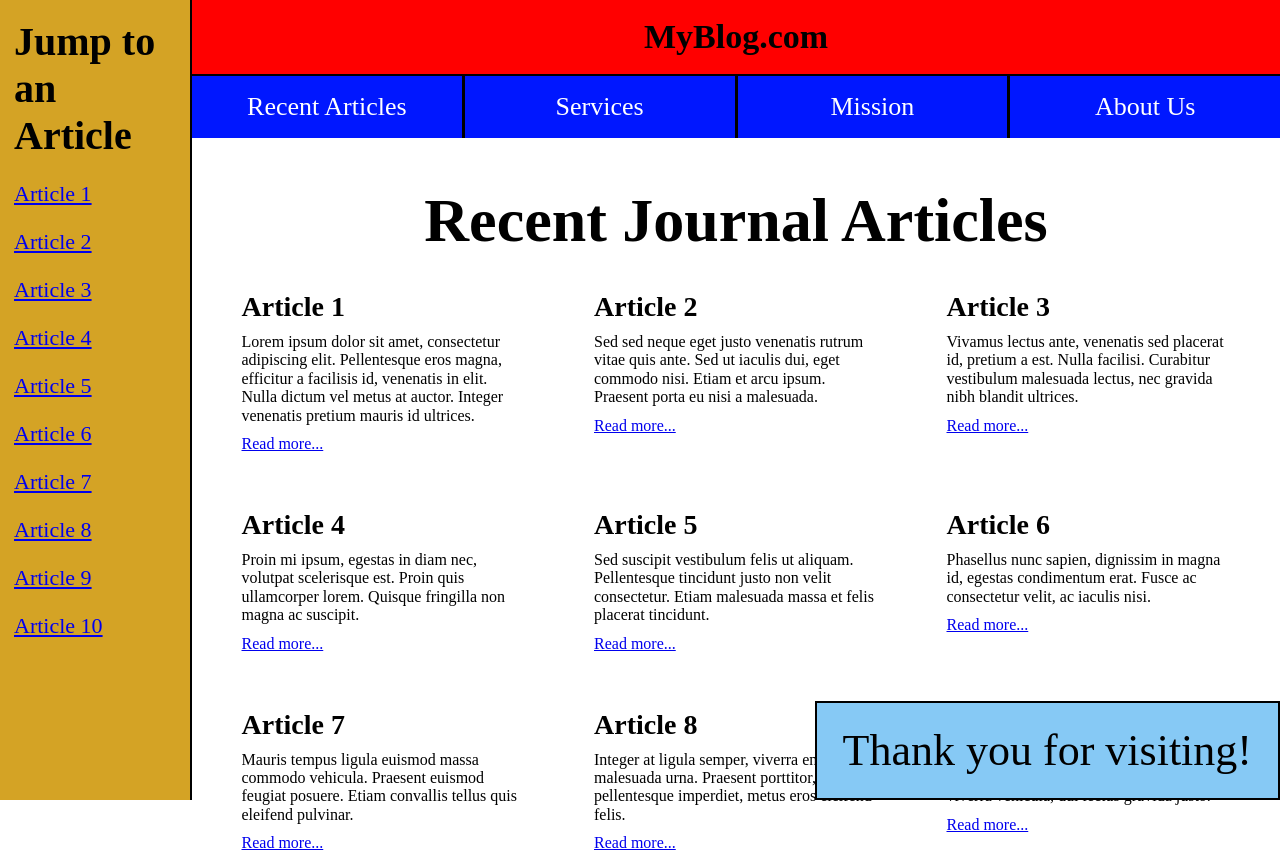
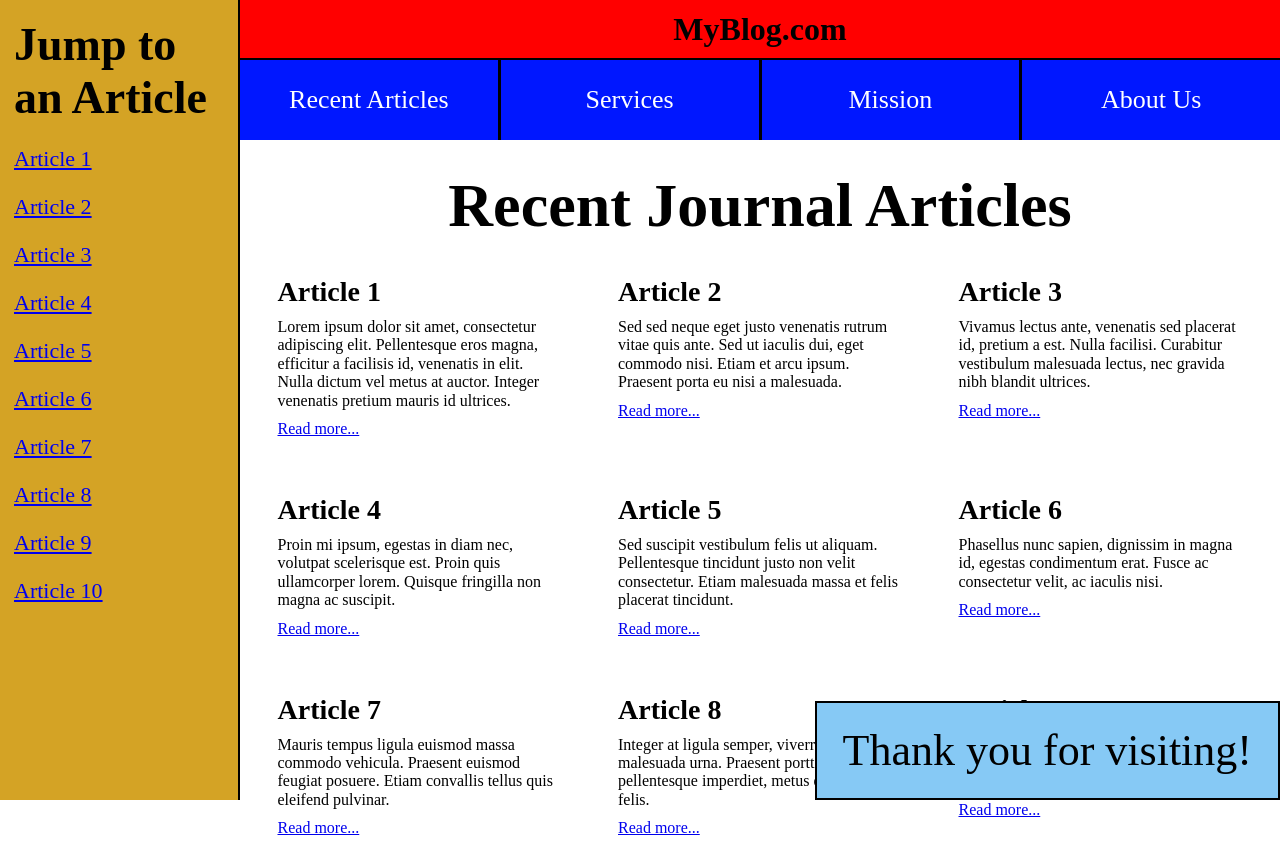
Before and after one commit to caramelavocado/CSS-Positioning, a plain HTML site: page index.html in a window 1280 px wide. Shown: the top 865 px of the page. Drawn offline with Linux system fonts and the light colour scheme.

Commit message:
Update style.css

```diff
--- a/style.css
+++ b/style.css
@@ -1,110 +1,117 @@
-/* ---------- Base ---------- */
 * { box-sizing: border-box; }
 
+/* ONE source of truth for widths/heights */
 :root{
-  /* ONE source of truth for sidebar width */
-  --sidebar-w: clamp(190px, 15vw, 260px);
-
-  /* total fixed header height (red bar + blue buttons row) */
-  --header-h: 155px;
+  --sidebar-w: 240px;     /* sidebar width */
+  --header-h: 140px;      /* total header height */
 }
 
+/* anchor jumping offset for fixed header */
 html{
-  /* makes anchor jumps account for fixed header automatically */
   scroll-padding-top: var(--header-h);
 }
 
-body {
+body{
   margin: 0;
   font-family: "Times New Roman", serif;
   background: #ffffff;
 }
 
-/* ---------- Left jump menu (fixed, full height) ---------- */
-#jump-menu {
+/* =========================
+   SIDEBAR (fixed left)
+========================= */
+#jump-menu{
   position: fixed;
+  top: 0;
   left: 0;
-  top: 0;
   width: var(--sidebar-w);
   height: 100vh;
   background: #d4a325;
+  border-right: 2px solid #000;
   padding: 18px 14px;
-  border-right: 2px solid #000;
-  overflow-y: auto; /* helpful if zoom makes links taller */
+  overflow-y: auto;
 }
 
-#jump-menu h2 {
+#jump-menu h2{
   margin: 0 0 18px 0;
-  font-size: 40px;
+  font-size: 46px;
   font-weight: 900;
 }
 
-#jump-menu nav a {
+.jump-links a{
   display: block;
   margin: 22px 0;
   font-size: 22px;
   color: #0000ee;
 }
 
-/* ---------- Fixed header ---------- */
-#top-header {
+/* =========================
+   HEADER (fixed top)
+   NEVER overlaps sidebar
+========================= */
+#top-header{
   position: fixed;
   top: 0;
-
-  /* IMPORTANT: start after the *actual* sidebar width */
-  left: var(--sidebar-w);
-  width: calc(100% - var(--sidebar-w));
-
+  left: var(--sidebar-w);                 /* start after sidebar */
+  width: calc(100% - var(--sidebar-w));   /* rest of width */
+  height: var(--header-h);
   z-index: 10;
 }
 
-/* Red bar */
-#top-header .brand {
-  background: #ff0000;
-  text-align: center;
-  font-size: 34px;
+/* red bar */
+.brand{
+  height: 60px;
+  background: red;
+  display: flex;
+  align-items: center;
+  justify-content: center;
+  font-size: 32px;
   font-weight: 900;
-  padding: 18px 0;
   border-bottom: 2px solid #000;
 }
 
-/* Blue button row with black gaps */
-#top-header .nav-buttons {
+/* blue button row */
+.nav-buttons{
+  height: calc(var(--header-h) - 60px);
   display: flex;
-  justify-content: space-between;
   background: #000;
 }
 
-#top-header .btn {
+.btn{
   flex: 1;
-  text-align: center;
+  display: flex;
+  align-items: center;
+  justify-content: center;
+  background: #0017ff;
+  color: #fff;
   text-decoration: none;
-  color: #fff;
-  background: #0017ff;
   font-size: 26px;
-  padding: 16px 0;
   border-left: 3px solid #000;
 }
 
-#top-header .btn:first-child { border-left: none; }
+.btn:first-child{
+  border-left: none;
+}
 
-/* ---------- Main content area ---------- */
-#page {
+/* =========================
+   MAIN CONTENT AREA
+========================= */
+#page{
   margin-left: var(--sidebar-w);
   padding-top: var(--header-h);
   padding-left: 25px;
   padding-right: 25px;
 }
 
-#page h1 {
+#page h1{
   text-align: center;
   font-size: 62px;
   font-weight: 900;
   margin: 30px 0 25px;
 }
 
-/* ---------- Articles layout ---------- */
-#articles {
+/* responsive article layout */
+#articles{
   display: flex;
   flex-wrap: wrap;
   gap: 36px;
@@ -112,30 +119,31 @@ body {
   align-items: flex-start;
 }
 
-/* each article fixed width */
-.card {
+.card{
   width: 300px;
   padding: 10px 8px;
-
-  /* anchor fix #2 (extra safety even if scroll-padding-top isn't supported) */
-  scroll-margin-top: var(--header-h);
+  scroll-margin-top: var(--header-h);  /* extra anchor safety */
 }
 
-.card h3 {
+.card h3{
+  margin: 0 0 10px 0;
   font-size: 28px;
-  margin: 0 0 10px 0;
   font-weight: 900;
 }
 
-.card p {
+.card p{
   margin: 0 0 10px 0;
   line-height: 1.15;
 }
 
-.card a { color: #0000ee; }
+.card a{
+  color: #0000ee;
+}
 
-/* ---------- Bottom-right "Thank you" block ---------- */
-#thanks {
+/* =========================
+   THANK YOU box (fixed bottom-right)
+========================= */
+#thanks{
   position: fixed;
   right: 0;
   bottom: 0;
@@ -143,5 +151,4 @@ body {
   border: 2px solid #000;
   padding: 22px 26px;
   font-size: 44px;
-  font-weight: 500;
 }
```
